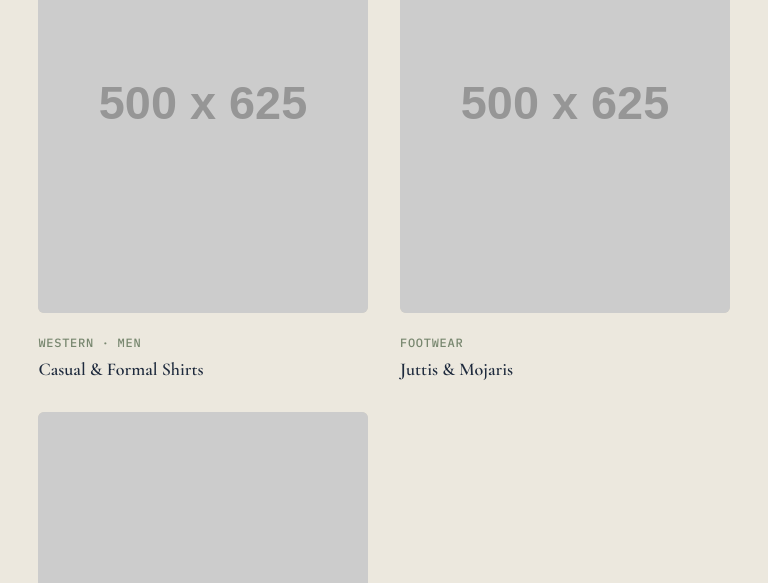
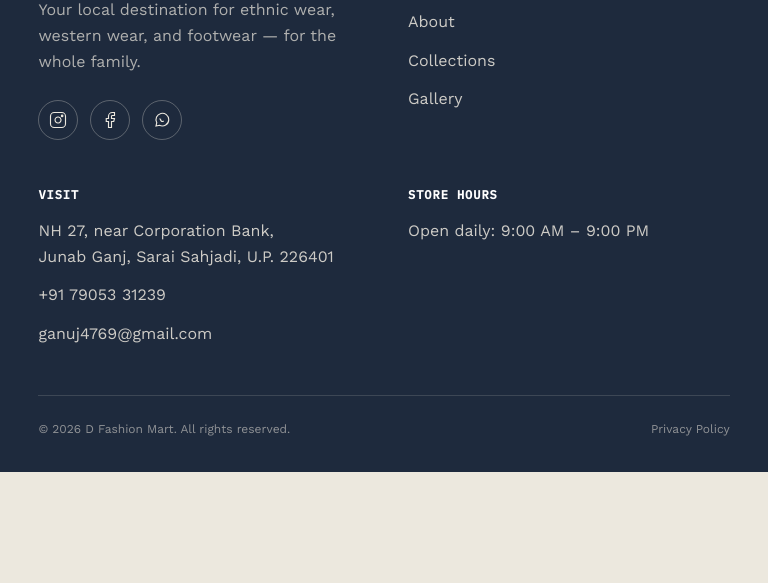
Before and after one commit to avrlx/clothing-shop, a website: page frontend/pages/collections.html in a window 768 px wide. Shown: the part 2217-2800 px from the top of the page. After the commit the page ends 2689 px from the top, so only its background shows below. Drawn offline with nearby package versions, Linux system fonts and the light colour scheme; placeholder pictures from the web are drawn by us.

Commit message:
change the style.css

```diff
--- a/frontend/css/style.css
+++ b/frontend/css/style.css
@@ -563,11 +563,22 @@
   .gallery-grid { grid-template-columns: repeat(3, 1fr); }
 }
 
+/* Tablet step: 2-column grids from the 640px rule above feel sparse on a
+   full tablet-width screen, and 1024px (desktop) jumps straight to 4 —
+   give the 768–1023px tablet range its own 3-column step in between.
+   Desktop's 4-column rule at 1024px is untouched. */
+@media (min-width: 768px) and (max-width: 1023px) {
+  .categories-grid { grid-template-columns: repeat(3, 1fr); }
+  .products-grid { grid-template-columns: repeat(3, 1fr); }
+}
+
 @media (min-width: 768px) {
   .hero__grid { grid-template-columns: 1fr 1fr; }
   .about-hero { grid-template-columns: 1fr 1fr; }
   .contact-split { grid-template-columns: 1fr 1fr; }
-  .footer__grid { grid-template-columns: 1.4fr repeat(3, 1fr); }
+  /* Tablet-friendly footer: 2 columns instead of the desktop 4-column
+     layout, which cramps link text at this width. */
+  .footer__grid { grid-template-columns: repeat(2, 1fr); }
   .newsletter__inner { grid-template-columns: 1fr auto; }
 }
 
@@ -582,6 +593,7 @@
   .reviews-scroller .review-card { min-width: 0; }
   .gallery-grid { grid-template-columns: repeat(4, 1fr); }
   .why-grid { grid-template-columns: repeat(3, 1fr); }
+  .footer__grid { grid-template-columns: 1.4fr repeat(3, 1fr); }
 }
 
 @media (max-width: 1023px) {
```
